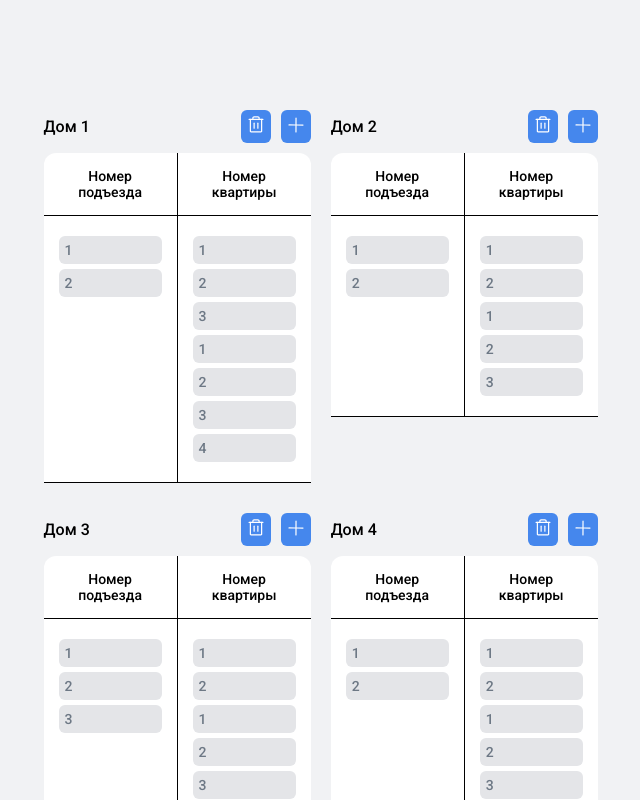
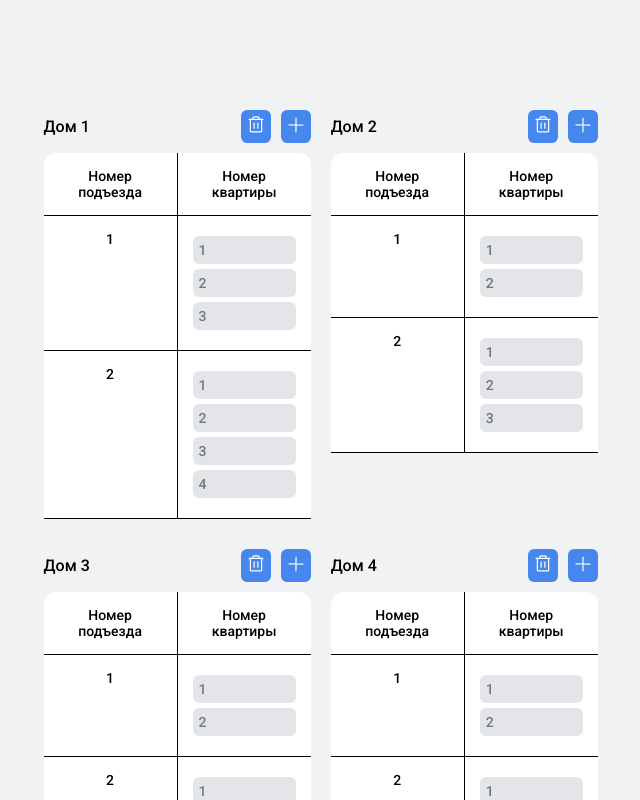
Before and after one commit to MariaShalaginova/evrika_test, a React (Vite) app: page / in a window 1280 px wide. Shown: the top 800 px of the page, without its empty margins (112-752 px from the left). Built offline with nearby package versions, Linux system fonts and the light colour scheme.

Commit message:
изменена верстка списка в карточке домов

```diff
--- a/src/components/House/House.jsx
+++ b/src/components/House/House.jsx
@@ -47,18 +47,38 @@ function House({ house }) {
                                 <p>Номер квартиры</p>
                             </div>
                         </div>
-                        <div className={css.row}>
-                            <div className={css.cell}>
+                        {/* <div className={css.row}> */}
+
+
+                        {house.entrances.map((entrance, index) => (
+                            <div key={index} className={css.row}>
+                                <div className={css.cell}>
+                                    {entrance.number}
+                                </div>
+                                <div className={css.cell}>
+                                    <ul>
+                                        {entrance.flats.map((flat, index) => (
+                                            <li key={index}>{flat.number}</li>
+                                        ))}
+                                    </ul>
+                                </div>
+                            </div>
+                        ))}
+
+
+
+
+                            {/* <div className={css.cell}>
                                 <ul>
                                     {house.entrances.map((entrance, index) => (
                                         <li key={index}>{entrance.number}</li>
                                     ))}
                                 </ul>
-                            </div>
+                            </div> */}
                             {/* <div className={css.cell}>
                                 <p>Номер квартиры</p>
                             </div> */}
-                            <div className={css.cell}>
+                            {/* <div className={css.cell}>
                                 <ul>
                                     {house.entrances.map((entrance) => (
                                         entrance.flats.map((flat, index) => (
@@ -66,9 +86,9 @@ function House({ house }) {
                                         ))
                                     ))}
                                 </ul>
-                            </div>
+                            </div> */}
                         </div>
-                    </div>
+                    {/* </div> */}
                 </div>
             </div>
             <AddEntranceModal isOpen={isModalOpen} onClose={closeModal}>
```
